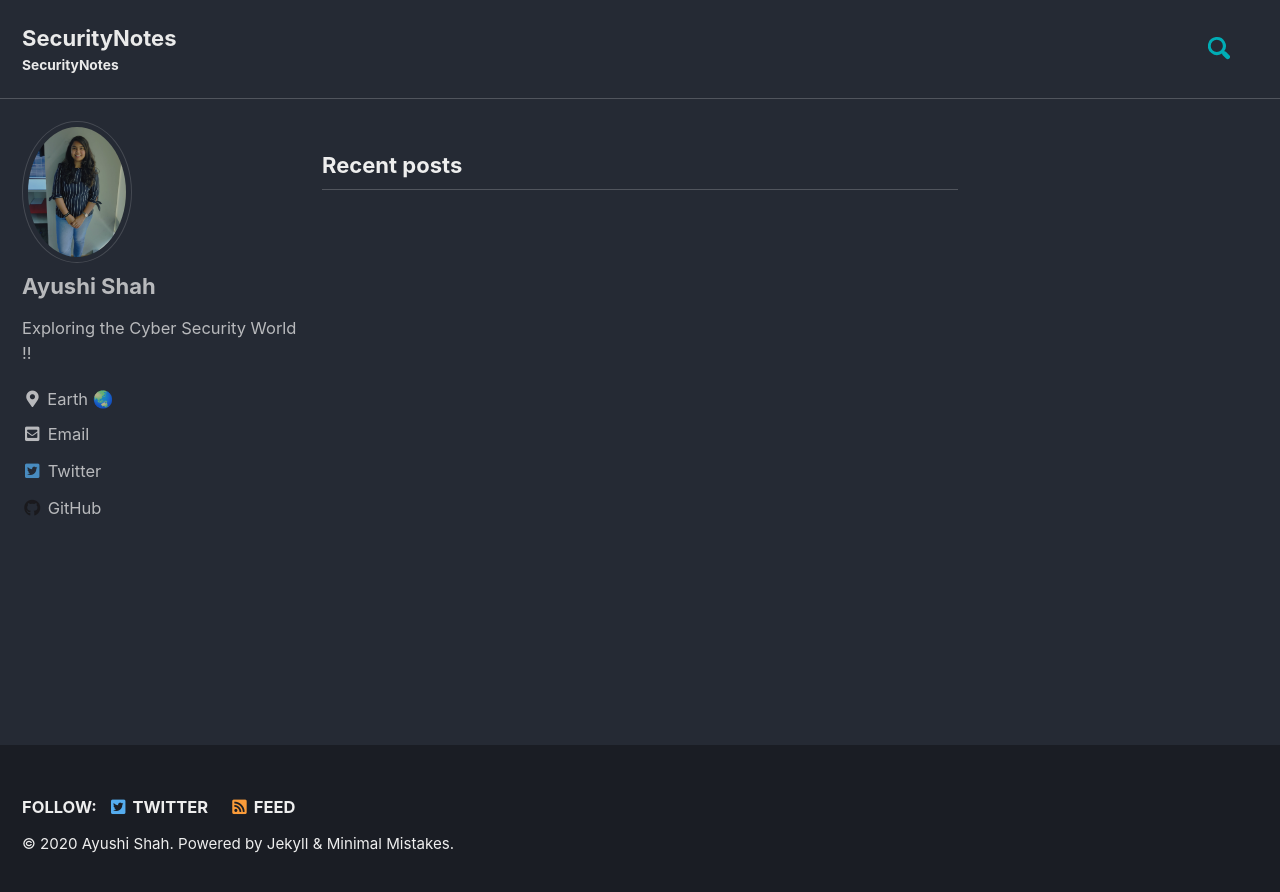
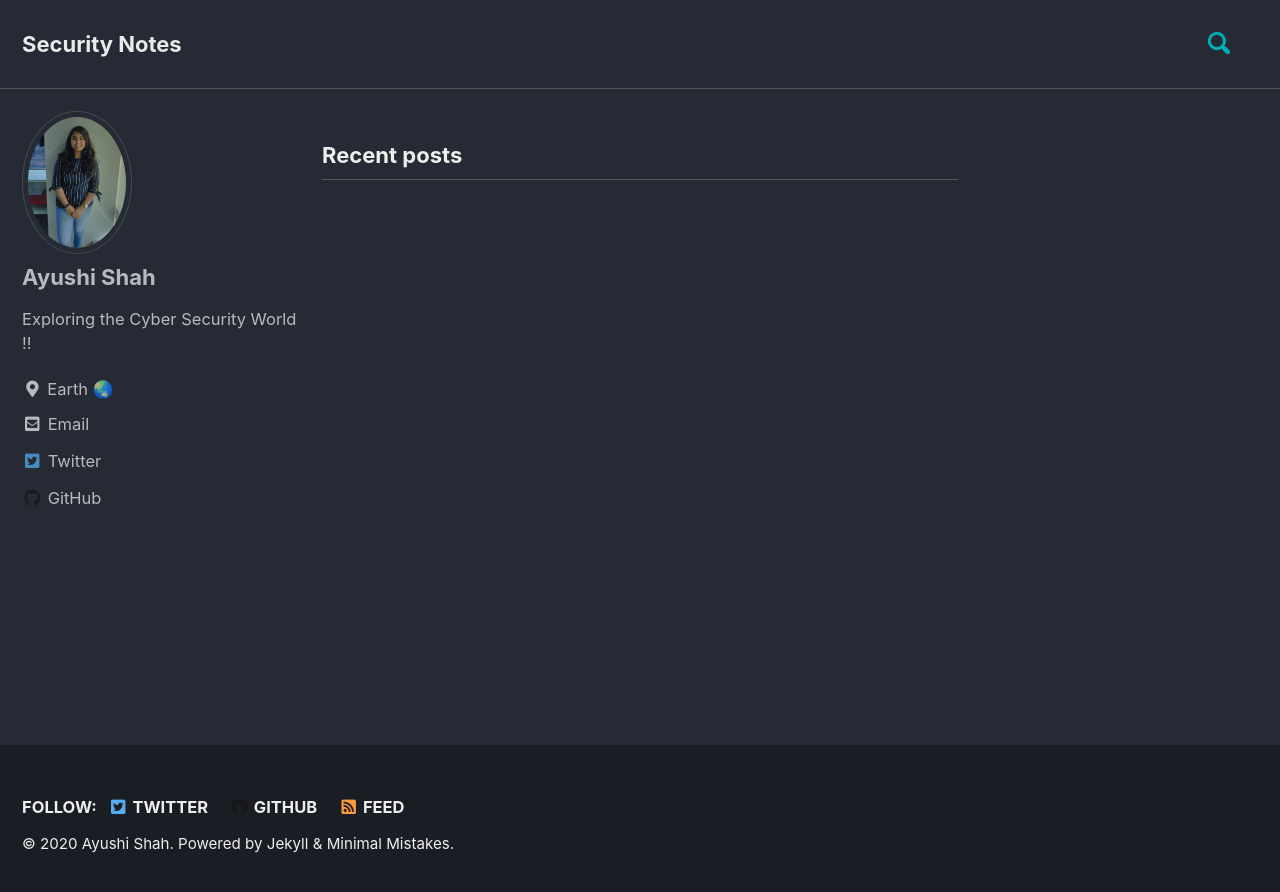
Before and after one commit to Aayushi-71195/aayushi-71195.github.io, a Jekyll site: the page built from index.html, in a window 1280 px wide. Shown: the top 892 px of the page. Built offline with Jekyll 4.4.1, drawn with Linux system fonts in a browser that asks for light colours; cached includes are drawn as plain includes; the list of posts is cut into pages by our own code.

Commit message:
second commit

```diff
--- a/_config.yml
+++ b/_config.yml
@@ -16,9 +16,9 @@ minimal_mistakes_skin    : "dark" # "air", "aqua", "contrast", "dark", "dirt", "
 
 # Site Settings
 locale                   : "en-US"
-title                    : "SecurityNotes"
+title                    : "Security Notes"
 title_separator          : "-"
-subtitle                 : "SecurityNotes" # site tagline that appears below site title in masthead
+subtitle                 :  # site tagline that appears below site title in masthead
 name                     : "Ayushi Shah"
 description              : "Exploring the Cyber Security World !!"
 url                      : "https://securitynotes.xyz" # the base hostname & protocol for your site e.g. "https://mmistakes.github.io"
@@ -129,7 +129,7 @@ footer:
       # url:
     - label: "GitHub"
       icon: "fab fa-fw fa-github"
-      # url:
+      url: "https://github.com/Aayushi-71195"
     - label: "GitLab"
       icon: "fab fa-fw fa-gitlab"
       # url:
```
